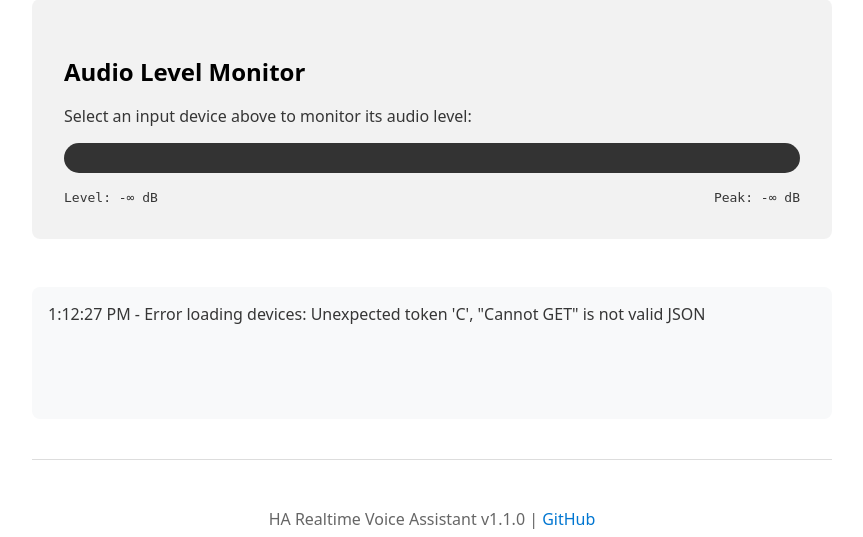
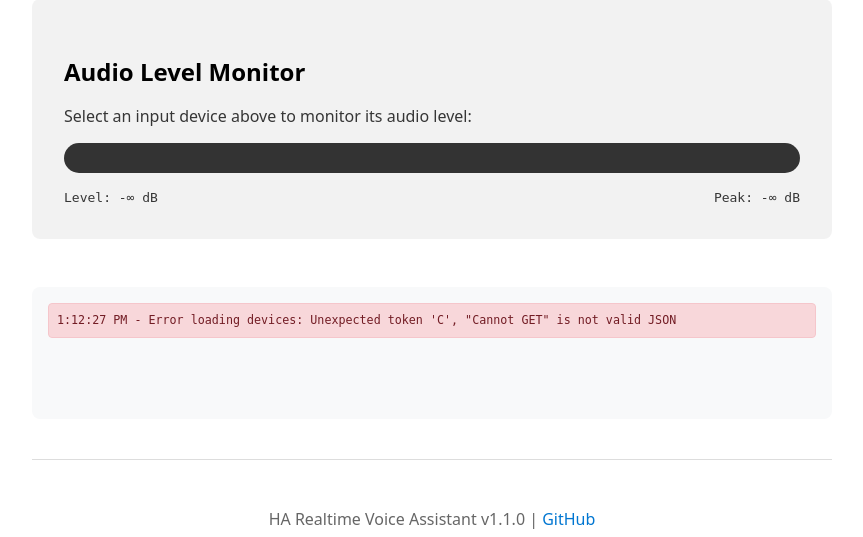
Before and after one commit to nicholastripp/openvoice-mcp, a Python web app: template src/web/templates/config/audio_test.html in a window 1280 px wide. Shown: the part 500-1037 px from the top of the page, without its empty margins (208-1071 px from the left). Run offline with Jinja, Linux system fonts and the light colour scheme; the template is opened without the code that fills it, so the values that code supplies are empty.

Commit message:
fix: improve text contrast on audio test page results box
- Added dark text color (#212529) to test results container
- Added distinct styling for success, error, and info messages
- Success messages: green background with dark green text
- Error messages: red background with dark red text
- Info messages: blue background with dark blue text
- Added monospace font and proper spacing for better readability
- Added max-height with scroll for long result lists

Fixes issue where test output had light gray text on white background
making it very difficult to read.

🤖 Generated with [Claude Code](https://claude.ai/code)

Co-Authored-By: Claude <noreply@anthropic.com>

```diff
--- a/src/web/templates/config/audio_test.html
+++ b/src/web/templates/config/audio_test.html
@@ -123,6 +123,44 @@
     background: #f8f9fa;
     border-radius: 0.5rem;
     min-height: 100px;
+    color: #212529;  /* Dark text color for better readability */
+    font-family: monospace;
+    font-size: 0.9em;
+    overflow-y: auto;
+    max-height: 300px;
+}
+
+.result-entry {
+    padding: 0.25rem 0;
+    margin-bottom: 0.25rem;
+    border-bottom: 1px solid #dee2e6;
+}
+
+.result-entry.success {
+    color: #155724;
+    background-color: #d4edda;
+    padding: 0.5rem;
+    border-radius: 0.25rem;
+    margin-bottom: 0.5rem;
+    border: 1px solid #c3e6cb;
+}
+
+.result-entry.error {
+    color: #721c24;
+    background-color: #f8d7da;
+    padding: 0.5rem;
+    border-radius: 0.25rem;
+    margin-bottom: 0.5rem;
+    border: 1px solid #f5c6cb;
+}
+
+.result-entry.info {
+    color: #004085;
+    background-color: #d1ecf1;
+    padding: 0.5rem;
+    border-radius: 0.25rem;
+    margin-bottom: 0.5rem;
+    border: 1px solid #bee5eb;
 }
 
 .test-button {
```
